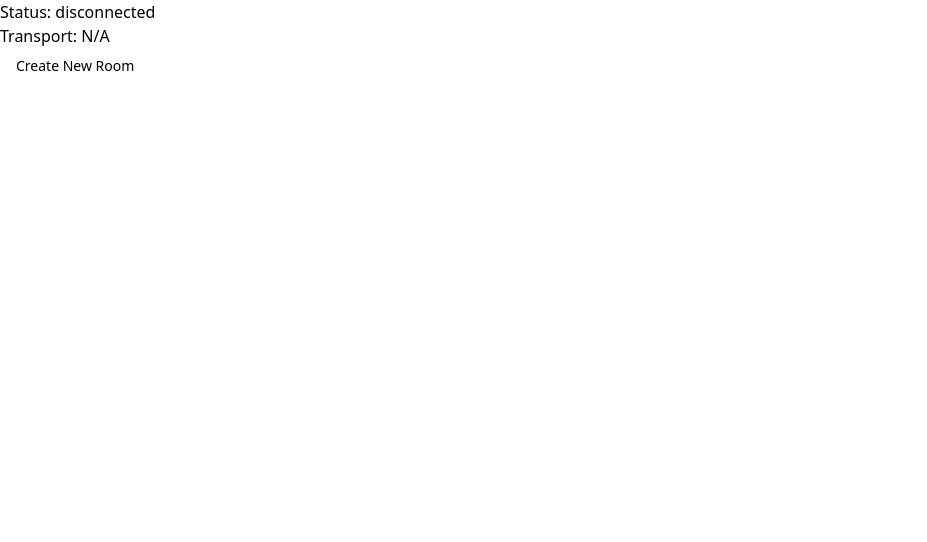
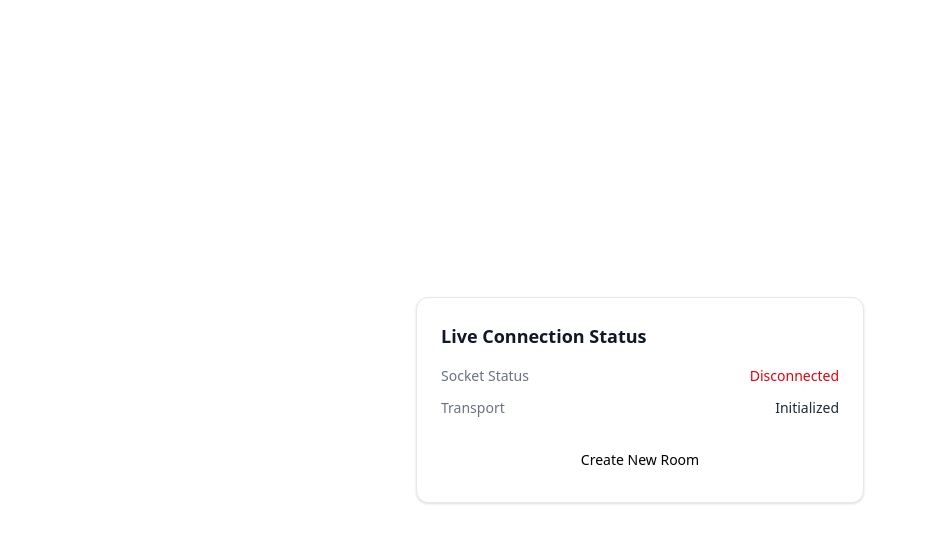
Before and after one commit to athulraj2027/google-meet-clone, a Next.js app in the folder frontend/: page / in a window 1280 px wide. Shown: the top 542 px of the page, without its empty margins (0-927 px from the left). Built offline with nearby package versions, Linux system fonts and the light colour scheme; no server answers.

Commit message:
homepage ui updated

```diff
--- a/frontend/app/page.tsx
+++ b/frontend/app/page.tsx
@@ -64,10 +64,36 @@ export default function Home() {
     );
   };
   return (
-    <div>
-      <p>Status: {isConnected ? "connected" : "disconnected"}</p>
-      <p>Transport: {transport}</p>
-      <Button onClick={createRoom}>Create New Room</Button>
+    <div className="flex min-h-screen items-center justify-center">
+      <div className="w-full max-w-md rounded-xl border border-gray-200 bg-white p-6 shadow-sm">
+        <h2 className="mb-4 text-lg font-semibold text-gray-900">
+          Live Connection Status
+        </h2>
+
+        <div className="space-y-3 text-sm">
+          <div className="flex items-center justify-between">
+            <span className="text-gray-500">Socket Status</span>
+            <span
+              className={`font-medium ${
+                isConnected ? "text-green-600" : "text-red-600"
+              }`}
+            >
+              {isConnected ? "Connected" : "Disconnected"}
+            </span>
+          </div>
+
+          <div className="flex items-center justify-between">
+            <span className="text-gray-500">Transport</span>
+            <span className="font-medium text-gray-800">
+              {transport ? "Initialized" : "Not created"}
+            </span>
+          </div>
+        </div>
+
+        <Button onClick={createRoom} className="mt-6 w-full">
+          Create New Room
+        </Button>
+      </div>
     </div>
   );
 }
```
Also changed, not shown: frontend/app/room/page.tsx (+0 -25 lines).
